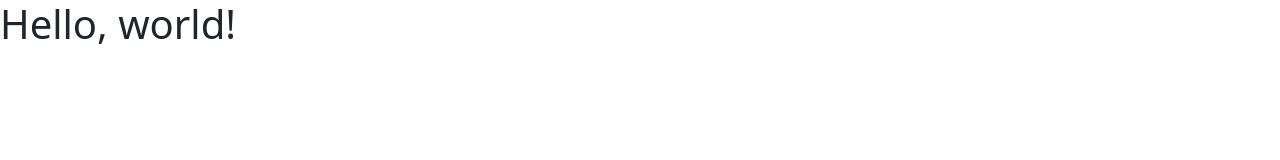
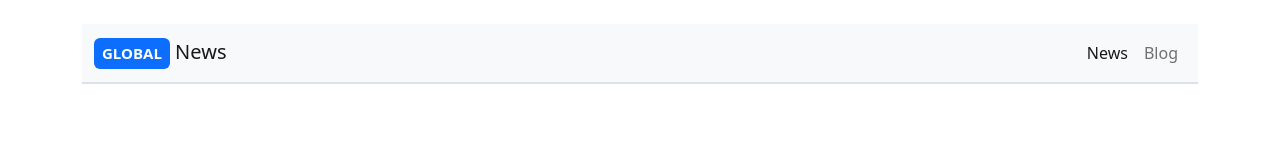
Before and after one commit to Imtiaj09/global-news-portal, a plain HTML site: page index.html in a window 1280 px wide. Drawn offline with nearby package versions, Linux system fonts and the light colour scheme.

Commit message:
header section added

```diff
--- a/index.html
+++ b/index.html
@@ -3,7 +3,8 @@
   <head>
     <meta charset="utf-8" />
     <meta name="viewport" content="width=device-width, initial-scale=1" />
-    <title>Bootstrap demo</title>
+    <title>Global News</title>
+    <!-- Bootstrap CDN Link -->
     <link
       href="https://cdn.jsdelivr.net/npm/bootstrap@5.2.0/dist/css/bootstrap.min.css"
       rel="stylesheet"
@@ -12,7 +13,30 @@
     />
   </head>
   <body>
-    <h1>Hello, world!</h1>
+    <!-- header start -->
+    <header class="container">
+      <nav class="navbar navbar-expand-lg bg-light mt-4">
+        <div class="container-fluid">
+          <a class="navbar-brand" href="#"
+            ><span class="badge text-bg-primary p-2">GLOBAL</span> News</a
+          >
+          <div class="d-flex">
+            <ul class="navbar-nav me-auto mb-2 mb-lg-0">
+              <li class="nav-item">
+                <a class="nav-link active" aria-current="page" href="#">News</a>
+              </li>
+              <li class="nav-item">
+                <a class="nav-link" href="#">Blog</a>
+              </li>
+            </ul>
+          </div>
+        </div>
+      </nav>
+      <div class="hr-bar">
+        <div class="bg-light border"></div>
+      </div>
+    </header>
+    <!-- header end -->
     <script
       src="https://cdn.jsdelivr.net/npm/bootstrap@5.2.0/dist/js/bootstrap.bundle.min.js"
       integrity="sha384-A3rJD856KowSb7dwlZdYEkO39Gagi7vIsF0jrRAoQmDKKtQBHUuLZ9AsSv4jD4Xa"
```
